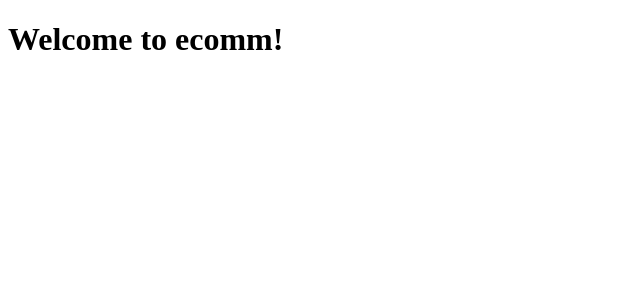
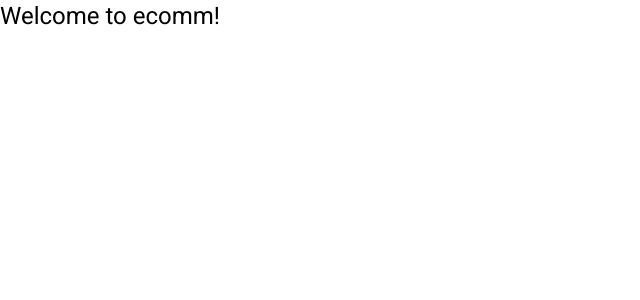
Before and after one commit to crispetrovic/angular-ecomm-project, an Angular app: page / in a window 1280 px wide. Shown: the top 300 px of the page, without its empty margins (0-640 px from the left). Built offline with nearby package versions, Linux system fonts and the light colour scheme.

Commit message:
All module imports

```diff
--- a/angular.json
+++ b/angular.json
@@ -55,6 +55,7 @@
               "src/assets"
             ],
             "styles": [
+              "@angular/material/prebuilt-themes/deeppurple-amber.css",
               "src/styles.css"
             ],
             "scripts": [],
--- a/package.json
+++ b/package.json
@@ -11,10 +11,12 @@
   "private": true,
   "dependencies": {
     "@angular/animations": "^17.1.0",
+    "@angular/cdk": "^17.1.2",
     "@angular/common": "^17.1.0",
     "@angular/compiler": "^17.1.0",
     "@angular/core": "^17.1.0",
     "@angular/forms": "^17.1.0",
+    "@angular/material": "^17.1.2",
     "@angular/platform-browser": "^17.1.0",
     "@angular/platform-browser-dynamic": "^17.1.0",
     "@angular/platform-server": "^17.1.0",
--- a/src/app/app.module.ts
+++ b/src/app/app.module.ts
@@ -1,8 +1,24 @@
 import { NgModule } from '@angular/core';
 import { BrowserModule, provideClientHydration } from '@angular/platform-browser';
 
+import { MatSidenavModule } from '@angular/material/sidenav';
+import { MatGridListModule } from '@angular/material/grid-list';
+import { MatMenuModule } from '@angular/material/menu';
+import { MatButtonModule } from '@angular/material/button';
+import { MatCardModule } from '@angular/material/card';
+import { MatIconModule } from '@angular/material/icon';
+import { MatExpansionModule } from '@angular/material/expansion';
+import { MatListModule } from '@angular/material/list';
+import { MatToolbarModule } from '@angular/material/toolbar';
+import { MatTableModule } from '@angular/material/table';
+import { MatBadgeModule } from '@angular/material/badge';
+import { MatSnackBarModule } from '@angular/material/snack-bar';
+
+
 import { AppRoutingModule } from './app-routing.module';
 import { AppComponent } from './app.component';
+import { provideAnimationsAsync } from '@angular/platform-browser/animations/async';
+import { BrowserAnimationsModule } from '@angular/platform-browser/animations';
 
 @NgModule({
   declarations: [
@@ -10,10 +26,24 @@
   ],
   imports: [
     BrowserModule,
-    AppRoutingModule
+    AppRoutingModule,
+    BrowserAnimationsModule,
+    MatSidenavModule,
+    MatGridListModule,
+    MatMenuModule,
+    MatButtonModule,
+    MatCardModule,
+    MatIconModule,
+    MatExpansionModule,
+    MatListModule,
+    MatToolbarModule,
+    MatTableModule,
+    MatBadgeModule,
+    MatSnackBarModule,
   ],
   providers: [
-    provideClientHydration()
+    provideClientHydration(),
+    provideAnimationsAsync()
   ],
   bootstrap: [AppComponent]
 })
--- a/src/index.html
+++ b/src/index.html
@@ -6,8 +6,10 @@
   <base href="/">
   <meta name="viewport" content="width=device-width, initial-scale=1">
   <link rel="icon" type="image/x-icon" href="favicon.ico">
+  <link href="https://fonts.googleapis.com/css2?family=Roboto:wght@300;400;500&display=swap" rel="stylesheet">
+  <link href="https://fonts.googleapis.com/icon?family=Material+Icons" rel="stylesheet">
 </head>
-<body>
+<body class="mat-typography">
   <app-root></app-root>
 </body>
 </html>
--- a/src/styles.css
+++ b/src/styles.css
@@ -1 +1,4 @@
 /* You can add global styles to this file, and also import other style files */
+
+html, body { height: 100%; }
+body { margin: 0; font-family: Roboto, "Helvetica Neue", sans-serif; }
```
Also changed, not shown: 1 other file (tests, documents, lock files or other folders).
